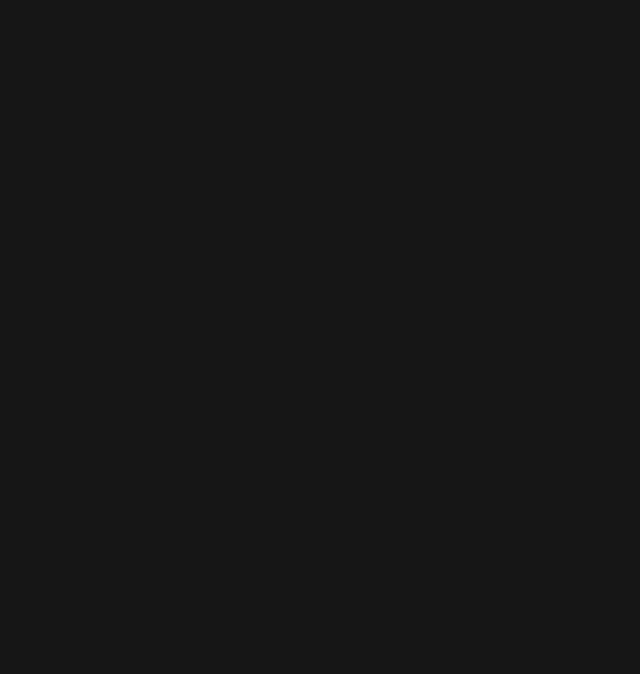
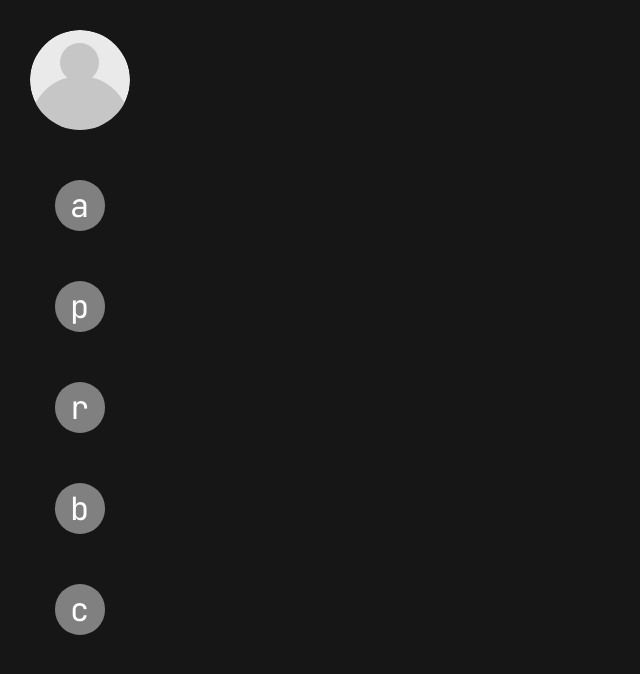
Before and after one commit to AndreyShyshkin/Template-Portfolio, a website: page index.html in a window 1280 px wide. Shown: the top 674 px of the page, without its empty margins (0-640 px from the left). Drawn offline with Linux system fonts and the light colour scheme.

Commit message:
left part of main page nav

```diff
--- /dev/null
+++ b/assets/scss/navigation.scss
@@ -0,0 +1,40 @@
+@import "config.scss";
+
+nav{
+    position: fixed;
+    & > .left{
+        margin: 30px 0 0 30px;
+        display: flex;
+        flex-direction: column;
+        gap: 50px;
+        img{
+            width: 100px;
+            height: 100px;
+        }
+        .pointer{
+            /*TODO
+            занести все у змінні
+            */
+            cursor: pointer;
+            margin-left: 25px;
+            padding: 4px 16px 4px 15px;
+            border-radius: 25px;
+            width: fit-content;
+            background-color: gray;
+            color: #FFF;
+            font-family: JetBrains Mono;
+            font-size: 32px;
+            font-style: normal;
+            font-weight: 400;
+            line-height: normal;
+            span{
+                display: none;
+            }
+            &:hover{
+                span{
+                    display: inline;
+                }
+            }
+        }
+    }
+}
--- a/assets/scss/pages/index.scss
+++ b/assets/scss/pages/index.scss
@@ -1,4 +1,8 @@
 @import "../config.scss";
+@import "../navigation.scss";
+@import "../reset.scss";
+
 body{
     background-color: $body-bg-color;
+    height: 10000px;
 }
--- /dev/null
+++ b/assets/scss/reset.scss
@@ -0,0 +1,68 @@
+*,
+*::before,
+*::after {
+  box-sizing: border-box;
+}
+
+ul[class],
+ol[class] {
+  padding: 0;
+}
+
+body,
+h1,
+h2,
+h3,
+h4,
+p,
+ul[class],
+ol[class],
+li,
+figure,
+figcaption,
+blockquote,
+dl,
+dd {
+  margin: 0;
+}
+
+body {
+  min-height: 100vh;
+  scroll-behavior: smooth;
+  text-rendering: optimizeSpeed;
+  line-height: 1.5;
+}
+
+ul[class],
+ol[class] {
+  list-style: none;
+}
+
+a:not([class]) {
+  text-decoration-skip-ink: auto;
+}
+
+img {
+  max-width: 100%;
+  display: block;
+}
+
+article > * + * {
+  margin-top: 1em;
+}
+
+input,
+button,
+textarea,
+select {
+  font: inherit;
+}
+
+@media (prefers-reduced-motion: reduce) {
+  * {
+    animation-duration: 0.01ms !important;
+    animation-iteration-count: 1 !important;
+    transition-duration: 0.01ms !important;
+    scroll-behavior: auto !important;
+  }
+}
--- a/index.html
+++ b/index.html
@@ -6,9 +6,26 @@
   <meta name="viewport" content="width=device-width, initial-scale=1.0" />
   <title>template-portfolio</title>
   <link rel="stylesheet" href="assets/css/index.css" />
+  <link rel="preconnect" href="https://fonts.googleapis.com">
+  <link rel="preconnect" href="https://fonts.gstatic.com" crossorigin>
+  <link
+    href="https://fonts.googleapis.com/css2?family=JetBrains+Mono:ital,wght@0,100;0,200;0,300;0,400;0,500;0,600;0,700;0,800;1,100;1,200;1,300;1,400;1,500;1,600;1,700;1,800&display=swap"
+    rel="stylesheet">
 </head>
 
 <body>
+  <nav>
+    <div class="left">
+      <img class="nav-avatar" src="assets/img/avatar_default.svg" alt="">
+      <div class="pointer about-me">a<span>bout me</span></div>
+      <div class="pointer projects">p<span>rojects</span></div>
+      <div class="pointer reviews">r<span>eviews</span></div>
+      <div class="pointer blog">b<span>log</span></div>
+      <div class="pointer contacts">c<span>ontacts</span></div>
+    </div>
+    <div class="right"></div>
+  </nav>
+  <div class="wrapper"></div>
   <script src="assets/js/main.js"></script>
 </body>
 
```
Also changed, not shown: assets/css/index.css, assets/img/avatar_default.svg (added).
